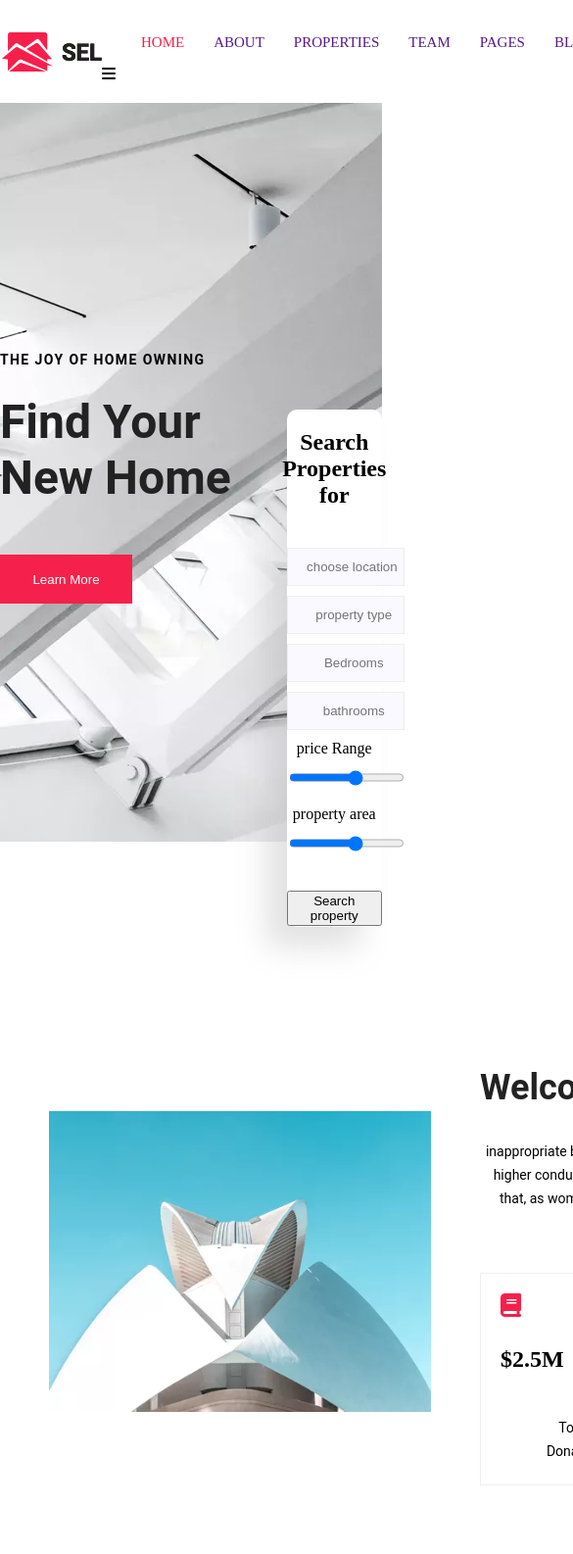
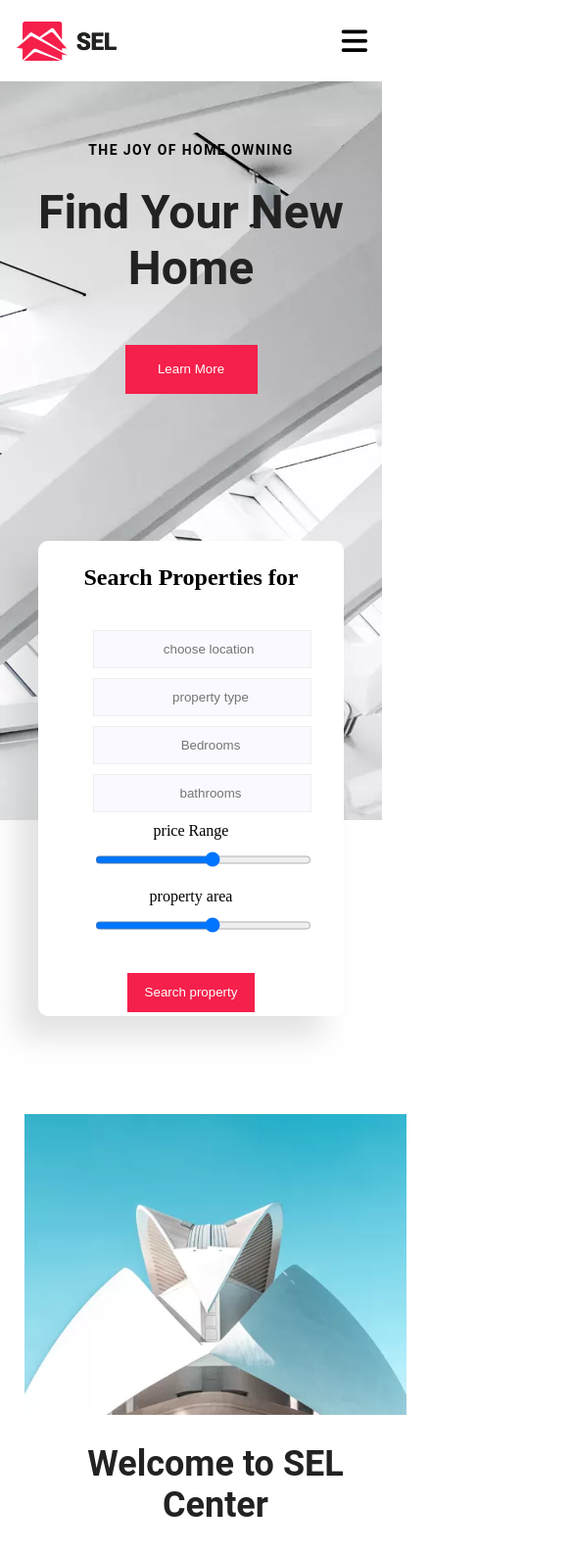
Before and after one commit to Ahmed-tech01/Real-State-competition, a plain HTML site: page index.html in a window 390 px wide. Shown: the top 1586 px of the page at 98% size, 585 px wide, since content can reach past the window. Drawn offline with Linux system fonts and the light colour scheme.

Commit message:
Update style.css

```diff
--- a/style.css
+++ b/style.css
@@ -16,6 +16,10 @@ ul {
     display: flex;
     gap: 30px;
     color: #000;
+}
+
+#bar {
+    display: none;
 }
 
 a {
@@ -93,6 +97,14 @@ a {
     text-align: center;
 }
 
+#btn {
+    background-color: #f5204b;
+    color: #fff;
+    border: none;
+    width: 130px;
+    height: 40px;
+}
+
 .container-2 {
     width: 100%;
     display: flex;
@@ -153,21 +165,24 @@ a {
     font-size: 24px;
     color: #f5204b;
 }
-.top-content{
+
+.top-content {
     display: flex;
     flex-direction: column;
     justify-content: center;
     align-items: center;
     padding: 50px 0px;
 }
-.top-content h1{
+
+.top-content h1 {
     font-weight: bold;
     font-family: "Roboto", sans-serif;
     font-size: 36px;
     color: #222222;
     margin-bottom: 12px;
 }
-.top-content p{
+
+.top-content p {
     font-size: 14px;
     font-family: "Roboto", sans-serif;
     font-weight: normal;
@@ -176,21 +191,24 @@ a {
     margin-bottom: 0px;
 
 }
-.down-content{
+
+.down-content {
     display: flex;
     justify-content: center;
     gap: 20px;
     padding: 20px 0px;
     box-shadow: -21.213px 21.213px 30px 0px rgba(158, 158, 158, 0.3);
 }
-.down-content h2{
+
+.down-content h2 {
     font-size: 18px;
     font-family: "Roboto", sans-serif;
     font-weight: 500;
     color: #222222;
     margin-bottom: 15px;
 }
-.down-content span{
+
+.down-content span {
     display: inline-block;
     font-weight: 500;
     font-family: "Roboto", sans-serif;
@@ -199,31 +217,36 @@ a {
     position: relative;
     top: 9px;
 }
-.down-content button{
+
+.down-content button {
     width: 80px;
     height: 30px;
     background-color: #f5204b;
     color: #fff;
     border: none;
 }
-p{
+
+p {
     text-align: center;
 }
-.dem{
+
+.dem {
     display: flex;
     flex-direction: column;
     justify-content: center;
     align-items: center;
     padding: 20px 0px;
 }
-.dem h1{
+
+.dem h1 {
     font-weight: bold;
     font-family: "Roboto", sans-serif;
     font-size: 36px;
     color: #222222;
     margin-bottom: 12px;
 }
-.dem p{
+
+.dem p {
     font-size: 14px;
     font-family: "Roboto", sans-serif;
     font-weight: normal;
@@ -231,13 +254,15 @@ p{
     color: #777777;
     margin-bottom: 0px;
 }
-.container-3{
+
+.container-3 {
     display: flex;
     flex-direction: row;
     justify-content: center;
     padding-left: 80px;
 }
-.box button{
+
+.box button {
     max-width: 115px;
     height: 40px;
     padding: 0px;
@@ -249,3 +274,64 @@ p{
     top: -70px;
     left: 75px;
 }
+
+@media (max-width: 991px) {
+    ul {
+        display: none;
+    }
+
+    #bar {
+        display: block;
+        font-size: 30px;
+    }
+
+    .container {
+        padding-left: 15px;
+        padding-right: 15px;
+        justify-content: space-between;
+    }
+
+    .container-2 {
+        flex-direction: column;
+        padding-top: 300px;
+    }
+
+    .in-content {
+        flex-direction: column;
+    }
+
+    .down-content {
+        flex-direction: column;
+        align-items: center;
+        padding-left: 20px;
+    }
+
+    .container-3 {
+        flex-direction: column;
+    }
+
+    .container-1 {
+        flex-direction: column;
+    }
+
+    .content-1 {
+        width: 80%;
+    }
+
+    .content {
+        text-align: center;
+        align-items: center;
+        position: relative;
+        top: 50px;
+    }
+
+    .right-content {
+        align-items: center;
+        text-align: center;
+    }
+
+    .top-content {
+        align-items: center;
+        text-align: center;
+    }
+}
```
